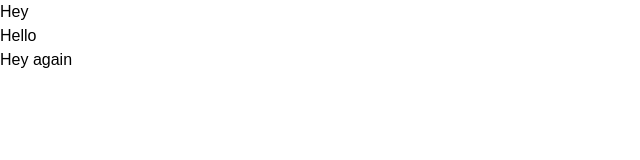
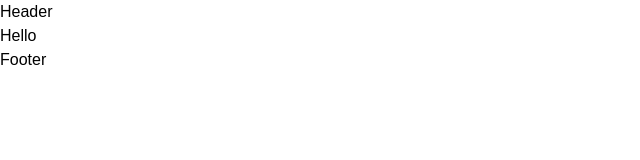
Before and after one commit to davidlidebrandt/bokningssytem, a Next.js app: page / in a window 1280 px wide. Shown: the top 160 px of the page, without its empty margins (0-640 px from the left). Built offline with nearby package versions, Linux system fonts and the light colour scheme.

Commit message:
Add header and footer elements

```diff
--- /dev/null
+++ b/components/Footer.tsx
@@ -0,0 +1,9 @@
+import React from 'react'
+
+const Footer = () => {
+  return (
+    <footer>Footer</footer>
+  )
+}
+
+export default Footer
--- /dev/null
+++ b/components/Header.tsx
@@ -0,0 +1,9 @@
+import React from 'react'
+
+const Header = () => {
+  return (
+    <header>Header</header>
+  )
+}
+
+export default Header
--- a/components/Layout.tsx
+++ b/components/Layout.tsx
@@ -1,10 +1,13 @@
 import React, { ReactNode } from 'react'
+import Footer from './Footer'
+import Header from './Header'
 
 function Layout({children}:React.PropsWithChildren) {
   return (
-    <><header>Hey</header>
+    <>
+    <Header></Header>
     {children}
-    <footer>Hey again</footer>
+    <Footer></Footer>
     </>
   )
 }
--- a/pages/index.tsx
+++ b/pages/index.tsx
@@ -2,6 +2,5 @@
 export default function Home() {
   return (
     <main>Hello</main>
-
   )
 }
```
